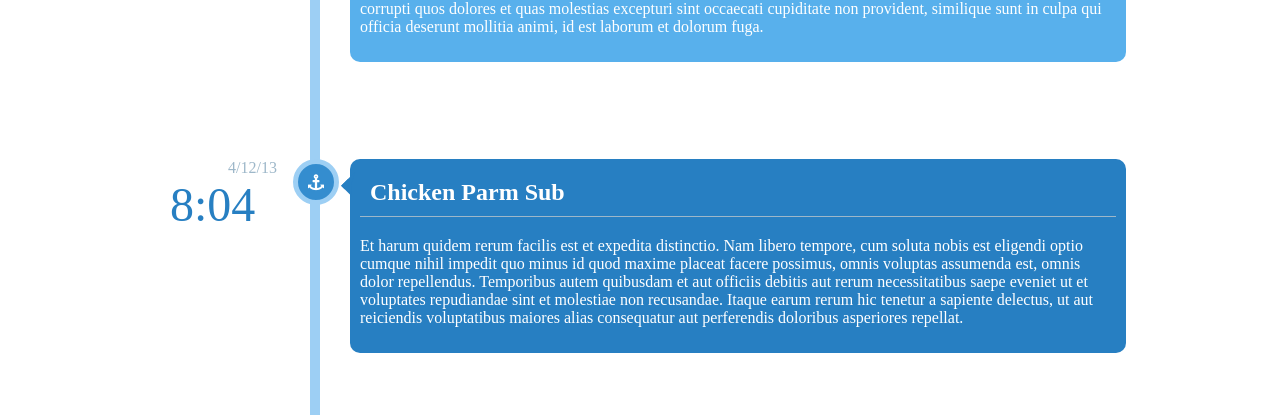
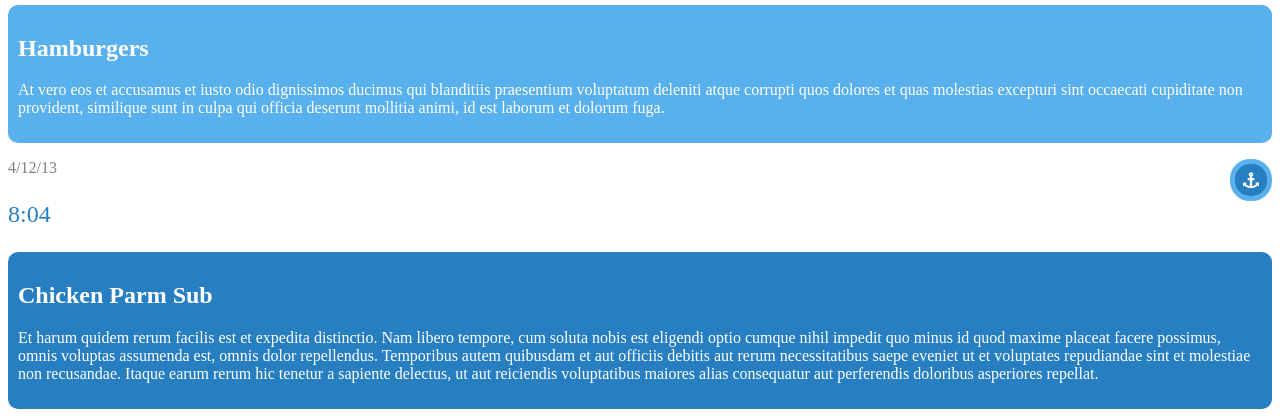
Before and after one commit to eddanieles/RWD-Timeline, a plain HTML site: page index.html in a window 1280 px wide. Shown: the part 636-1053 px from the top of the page. Drawn offline with Linux system fonts and the light colour scheme.

Commit message:
playing around with css

```diff
--- a/index.html
+++ b/index.html
@@ -8,11 +8,12 @@
   </head>
   <body>
     <section class="even">
-
+      <div class="side">
         <p class="date">4/10/13</p>
         <p class="time even">18:30</p>
         <i class="fa fa-mobile fa-lg" aria-hidden="true"></i>
         <div class="line"></div>
+      </div>
       <article class="headingArticle even">
         <div class="arrow even"></div>
         <h2 class="headline">Ricebean black-eyed pea</h2>
@@ -28,11 +29,12 @@
     </section>
 
     <section class="odd">
-
+      <div class="side">
         <p class="date">4/11/13</p>
         <p class="time odd">12:04</p>
         <i class="fa fa-desktop" aria-hidden="true"></i>
         <div class="line"></div>
+      </div>
       <article class="headingArticle odd">
         <div class="arrow odd"></div>
         <h2 class="headline">Greens radish arugula</h2>
@@ -50,11 +52,12 @@
     </section>
 
     <section class="even">
-
+      <div class="side">
         <p class="date">4/11/13</p>
         <p class="time even">20:30</p>
         <i class="fa fa-envelope-o" aria-hidden="true"></i>
         <div class="line"></div>
+      </div>
       <article class="headingArticle even">
         <div class="arrow even"></div>
         <h2 class="headline">Hamburgers</h2>
@@ -69,11 +72,12 @@
     </section>
 
     <section class="odd">
-
+      <div class="side">
         <p class="date">4/12/13</p>
         <p class="time odd">8:04</p>
         <i class="fa fa-anchor" aria-hidden="true"></i>
         <div class="line"></div>
+      </div>
       <article class="headingArticle odd">
         <div class="arrow odd"></div>
         <h2 class="headline">Chicken Parm Sub</h2>
--- a/styles.css
+++ b/styles.css
@@ -1,29 +1,39 @@
 section {
   position: relative;
-  margin-top: 30px;
-  margin-bottom: 30px;
 }
 
 .fa {
   float: right;
   color: white;
-  border: 5px solid #9DCFF4;
-  background-color: #348DCF;
+  background-color: #277FC2;
+  padding: 8px;
+  border: 5px solid #58B0EC;
+  border-radius: 20px;
   position: absolute;
+  top: 0;
   right: 0;
-  top: 0;
-  border-radius: 100px;
+}
+
+.headingArticle {
+  color: white;
+  border-radius: 10px;
   padding: 10px;
 }
 
+.headingArticle.even {
+  background-color: #58B0EC;
+}
+
+.headingArticle.odd {
+  background-color: #277FC2;
+}
+
 .date {
-  color: #9DB7C9;
-  margin: 0;
+  color: gray;
 }
 
 .time {
   font-size: 150%;
-  margin: 0;
 }
 
 .time.even {
@@ -34,139 +44,22 @@ section {
   color: #277FC2;
 }
 
-.arrow {
-  border-right: 10px solid transparent;
-  border-left: 10px solid transparent;
-  width: 0;
-  height: 0;
-  position: absolute;
-  left: 20px;
-  top: -9px;
-}
-
-.arrow.even {
-  border-bottom: 10px solid #58B0EC;
-}
-
-.arrow.odd {
-  border-bottom: 10px solid #277FC2;
-}
-
-.headingArticle {
-  color: white;
-  border-radius: 10px;
-  padding: 10px;
-  margin-top: 20px;
-  position: relative;
-}
-
-.headingArticle.even {
-  background-color: #58B0EC;
-}
-
-.headingArticle.odd {
-  background-color: #277FC2;
-}
-
-.headline {
-  margin-top: 0px;
-  padding: 10px;
-  border-bottom: 1px solid #9DB7C9;
-}
-
-
-@media screen and (min-width: 750px) {
-
+@media and (min-width 750px) {
   .fa {
-    left: 100px;
-    width: 1.5%;
+    position: relative;
+    left: 50px;
   }
 
-  .headingArticle {
-    width: 80%;
-    right: 0px;
-    position: absolute;
-    top: 0px;
-    margin-top: 0px;
+  .side {
+    position: relative;
+    float: left;
+    width: 20%;
   }
 
-  section {
-    height: 225px;
+  article {
+    position: relative;
+    float: right;
+    width: 80%;
   }
 
-  .date {
-    position: absolute;
-    left: 23px;
-  }
-
-  .time {
-    font-size: 125%;
-    position: absolute;
-    top: 18px;
-    left: 23px;
-  }
-
-  .arrow {
-    position: absolute;
-    left: -4px;
-    top: 20px;
-    border-top: 10px solid transparent;
-    border-bottom: 10px solid transparent;
-    transform: rotate(45deg);
-  }
-
-  .arrow.even {
-    border-left: 5px solid #58B0EC;
-  }
-
-  .arrow.odd {
-    border-left: 5px solid #277FC2;
-  }
-
-  .line {
-    background-color: #9DCFF4;
-    width: 10px;
-    height: 212px;
-    position: absolute;
-    bottom: -31px;
-    left: 117px;
-  }
-
-}/* end of @media screen 750px */
-
-@media screen and (min-width: 1024px) {
-
-  body {
-    margin-right: 100px;
-    margin-left: 100px;
-  }
-
-  .headingArticle {
-    width: 70%;
-    left: 250px;
-  }
-
-  .date {
-    left: 128px;
-  }
-
-  .time {
-    font-size: 300%;
-    left: 70px;
-  }
-
-  .fa {
-    left: 193px;
-  }
-
-  .line {
-    left: 210px;
-  }
-
-  .arrow {
-    top: 15px;
-  }
-
-
-
-} /* end of @media screen 1024px */
+}
```
Lines whose indentation alone changed are shown as unchanged.
